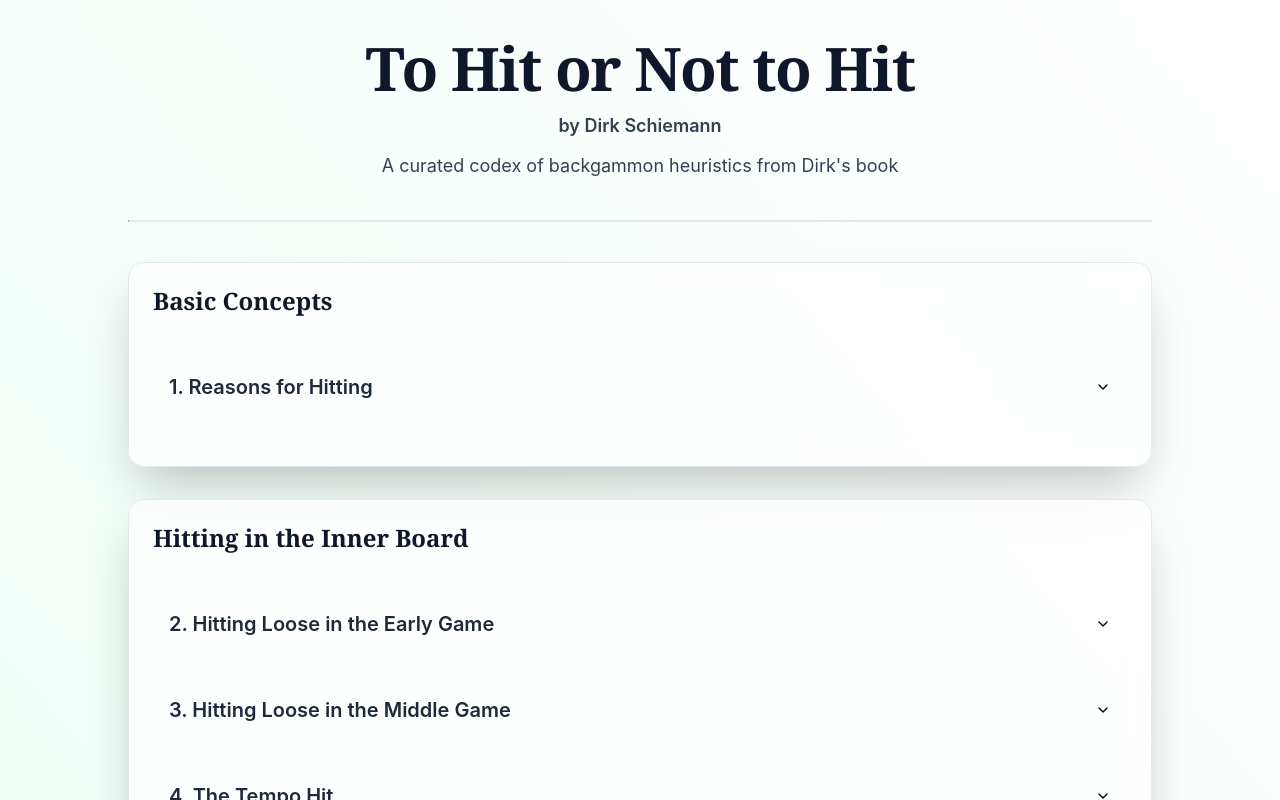
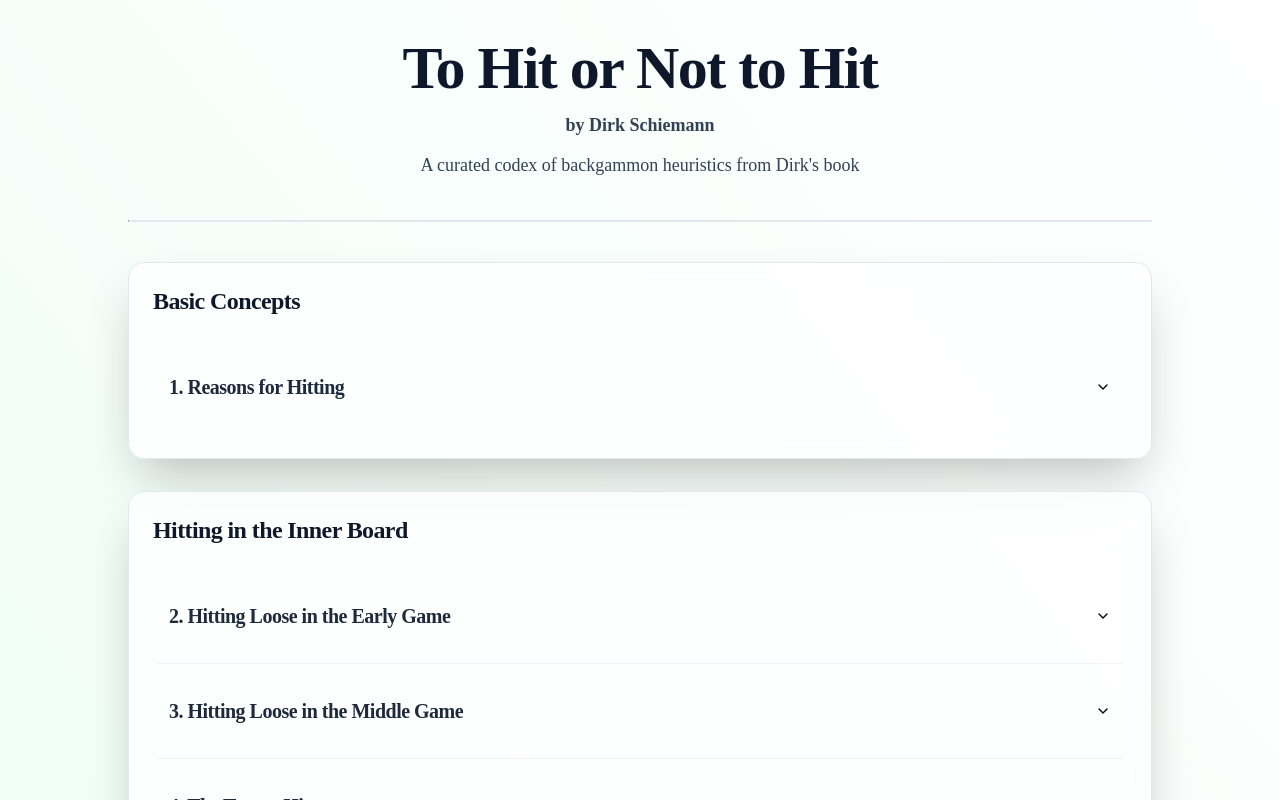
Before and after one commit to alecbarr90/backgammon-heuristics, a Next.js app: page / in a window 1280 px wide. Shown: the top 800 px of the page. Built offline with nearby package versions, Linux system fonts and the light colour scheme.

Commit message:
Update design with modern typography and subtle keylines
- Add keylines between accordion items for better visual separation\n- Replace serif headings with modern sans-serif typography\n- Add Inter font from Google Fonts\n- Improve typography spacing and tracking

```diff
--- a/src/app/globals.css
+++ b/src/app/globals.css
@@ -19,8 +19,8 @@
   --destructive: #ef4444;
   --border: #ebebeb;
   --radius: 0.625rem;
-  --font-sans: -apple-system, BlinkMacSystemFont, 'Segoe UI', Roboto, Oxygen, Ubuntu, Cantarell, 'Open Sans', 'Helvetica Neue', sans-serif;
-  --font-serif: Georgia, 'Times New Roman', serif;
+  --font-sans: var(--font-inter), var(--font-geist-sans), system-ui, -apple-system, BlinkMacSystemFont, 'Segoe UI', Roboto, Oxygen, Ubuntu, Cantarell, 'Open Sans', 'Helvetica Neue', sans-serif;
+  --font-serif: 'Times New Roman', Georgia, serif;
 }
 
 body {
@@ -320,6 +320,14 @@ button {
 details {
   border-radius: 0.5rem;
   overflow: hidden;
+  border-bottom: 1px solid rgba(226, 232, 240, 0.5);
+  padding-bottom: 1rem;
+  margin-bottom: 1rem;
+}
+
+details:last-child {
+  border-bottom: none;
+  margin-bottom: 0;
 }
 
 details summary {
@@ -333,6 +341,7 @@ details summary {
   display: flex;
   justify-content: space-between;
   align-items: center;
+  letter-spacing: -0.01em;
 }
 
 details summary::-webkit-details-marker {
--- a/src/app/layout.tsx
+++ b/src/app/layout.tsx
@@ -1,5 +1,6 @@
 import type { Metadata } from "next";
 import { Geist, Geist_Mono } from "next/font/google";
+import { Inter } from "next/font/google";
 import "./globals.css";
 
 const geistSans = Geist({
@@ -10,6 +11,12 @@ const geistSans = Geist({
 const geistMono = Geist_Mono({
   variable: "--font-geist-mono",
   subsets: ["latin"],
+});
+
+const inter = Inter({
+  variable: "--font-inter",
+  subsets: ["latin"],
+  display: "swap",
 });
 
 export const metadata: Metadata = {
@@ -25,7 +32,7 @@ export default function RootLayout({
   return (
     <html lang="en">
       <body
-        className={`${geistSans.variable} ${geistMono.variable} antialiased`}
+        className={`${inter.variable} ${geistSans.variable} ${geistMono.variable} antialiased`}
       >
         {children}
       </body>
--- a/src/app/page.tsx
+++ b/src/app/page.tsx
@@ -311,7 +311,7 @@ export default function Home() {
         className="max-w-5xl w-full"
       >
         <div className="text-center mb-10">
-          <h1 className="text-5xl md:text-6xl font-bold text-slate-900 tracking-tight font-serif">
+          <h1 className="text-5xl md:text-6xl font-bold text-slate-900 tracking-tight">
             To Hit or Not to Hit
           </h1>
           <p className="text-base md:text-lg text-slate-700 mt-2 font-semibold">by Dirk Schiemann</p>
@@ -328,14 +328,14 @@ export default function Home() {
             className="shadow-2xl border border-slate-200 rounded-2xl bg-white/70 backdrop-blur-md mb-8 overflow-hidden"
           >
             <div className="px-6 pt-6 pb-4">
-              <h2 className="text-2xl font-bold text-slate-900 font-serif whitespace-normal">
+              <h2 className="text-2xl font-bold text-slate-900 whitespace-normal tracking-tight">
                 {category.category}
               </h2>
             </div>
             <div className="p-6">
               {category.sections.map((section, idx) => (
-                <details key={idx} className="mb-6 group">
-                  <summary className="text-lg md:text-xl font-semibold text-slate-800 transition-all break-words cursor-pointer">
+                <details key={idx} className="group">
+                  <summary className="text-lg md:text-xl font-semibold text-slate-800 transition-all break-words cursor-pointer tracking-tight">
                     {section.title}
                   </summary>
                   <div className="mt-4">
@@ -346,7 +346,7 @@ export default function Home() {
                             key={i}
                             className="shadow-sm border border-slate-100 rounded-xl bg-white transition-transform hover:-translate-y-0.5 p-4"
                           >
-                            <p className="text-base md:text-lg text-slate-700 leading-relaxed break-words">
+                            <p className="text-base md:text-lg text-slate-700 leading-relaxed break-words tracking-tight">
                               {transformBullet(pt.text, section.title)}
                             </p>
                           </div>
```
